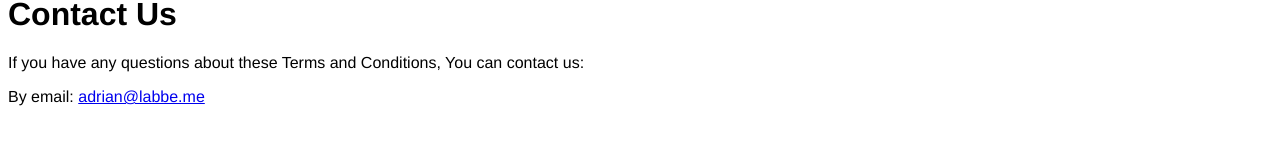
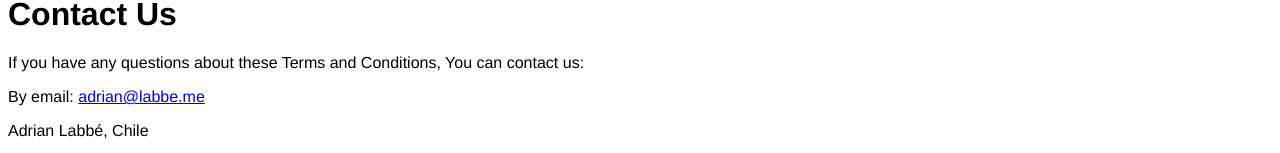
Before and after one commit to ColdGrub1384/VSApp-Page, a Jekyll site: the page terms-and-conditions/index.html, which Jekyll copies as it is, in a window 1280 px wide and 900 px high, scrolled down 3099 px. Shown: the part 744-897 px from the top of the window. Built offline with Jekyll 4.4.1, drawn with Linux system fonts in a browser that asks for light colours; before the commit the page ends 3965 px from its top, so only the background shows below that.

Commit message:
Update index.html

```diff
--- a/terms-and-conditions/index.html
+++ b/terms-and-conditions/index.html
@@ -84,6 +84,8 @@
 <p class="has-line-data" data-line-start="151" data-line-end="152">If you have any questions about these Terms and Conditions, You can contact us:</p>
 <p class="has-line-data" data-line-start="153" data-line-end="154">By email: <a href="mailto:adrian@labbe.me">adrian@labbe.me</a></p>
 
+<p class="has-line-data" data-line-start="153" data-line-end="154">Adrian Labbé, Chile</p>
+
 <style>
   * {
     font-family: 'Helvetica', 'Arial', sans-serif;
```
